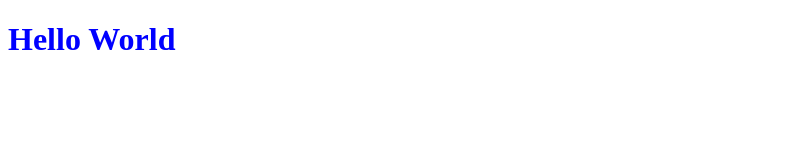
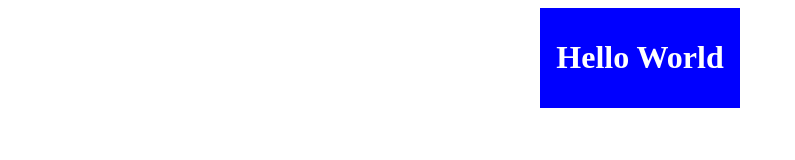
Before and after one commit to Septriunii/github_practice, a plain HTML site: page index.html in a window 1280 px wide. Shown: the whole page, without its empty margins (0-795 px from the left). Drawn offline with Linux system fonts and the light colour scheme.

Commit message:
Added box

```diff
--- a/index.html
+++ b/index.html
@@ -8,6 +8,8 @@
     <link rel="stylesheet" href="style.css" />
   </head>
   <body>
-    <h1>Hello World</h1>
+    <div class="box">
+      <h1>Hello World</h1>
+    </div>
   </body>
 </html>
--- a/style.css
+++ b/style.css
@@ -1,3 +1,15 @@
+body {
+  display: flex;
+  justify-content: center;
+  align-items: center;
+}
 h1 {
-  color: blue;
+  color: white;
 }
+.box {
+  display: flex;
+  justify-content: center;
+  width: 180px;
+  padding: 10px;
+  background-color: blue;
+}
```
